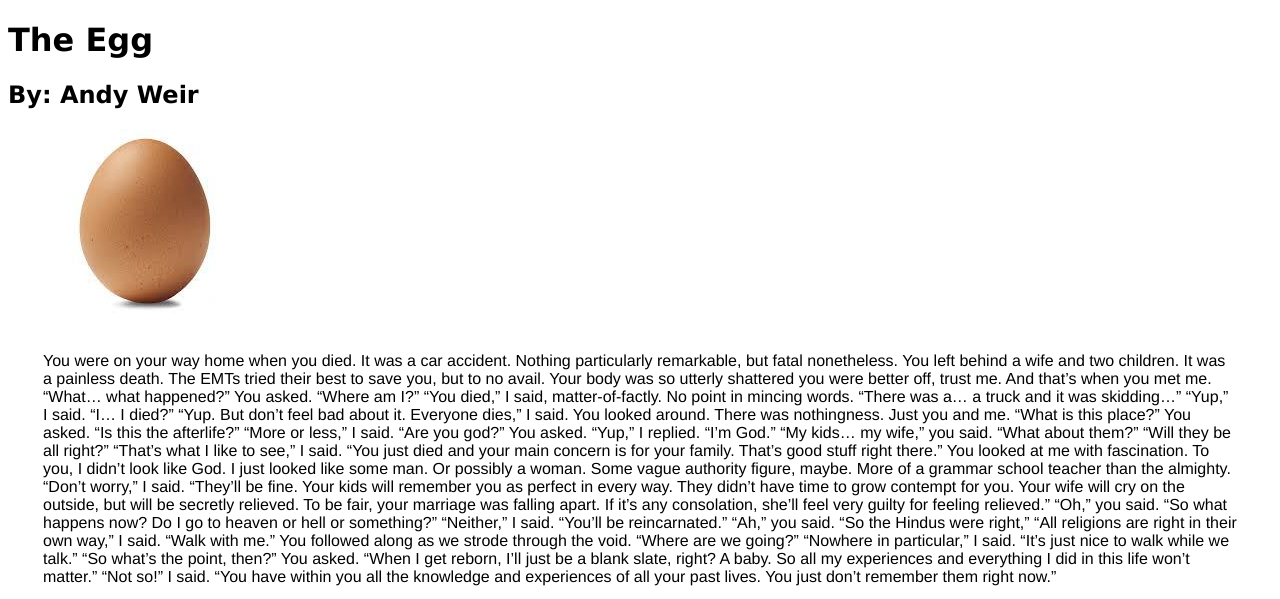
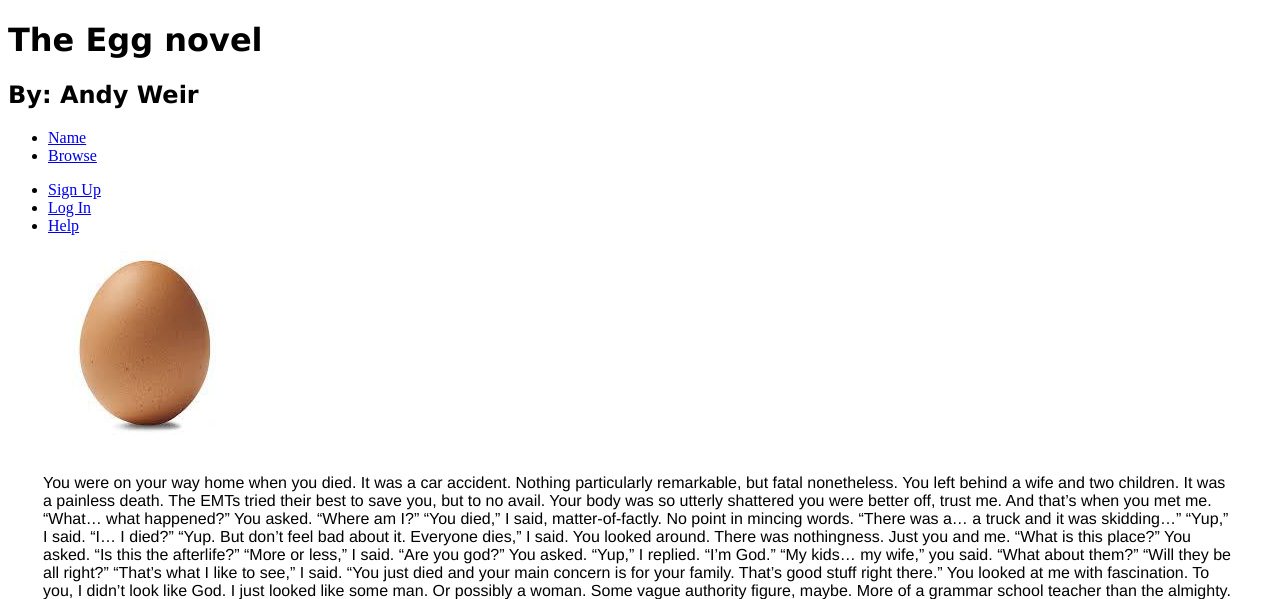
Before and after one commit to sofusotto17/SOFUSOTTO17.github.io, a plain HTML site: page index.html in a window 1280 px wide. Shown: the top 599 px of the page. Drawn offline with Linux system fonts and the light colour scheme.

Commit message:
added buttons

```diff
--- a/index.html
+++ b/index.html
@@ -5,8 +5,21 @@
   <link rel="stylesheet" type="text/css" href="style.css">
 </head>
   <body>
-    <H1 class="Heading">The Egg</H1>
+    <H1 class="Heading">The Egg novel</H1>
     <H2 class="Heading">By: Andy Weir</H2>
+    <div class="nav">
+        <div class="container">
+          <ul class="pull-left">
+            <li><a href="name.html">Name</a></li>
+            <li><a href="browse.html">Browse</a></li>
+          </ul>
+          <ul class="pull-right">
+            <li><a href="signup.html">Sign Up</a></li>
+            <li><a href="login.html">Log In</a></li>
+            <li><a href="help.html">Help</a></li>
+          </ul>
+        </div>
+      </div>
     <img src="brownegg.jpg" alt="Visual representation of an egg">
     <P>You were on your way home when you died.
 
```
